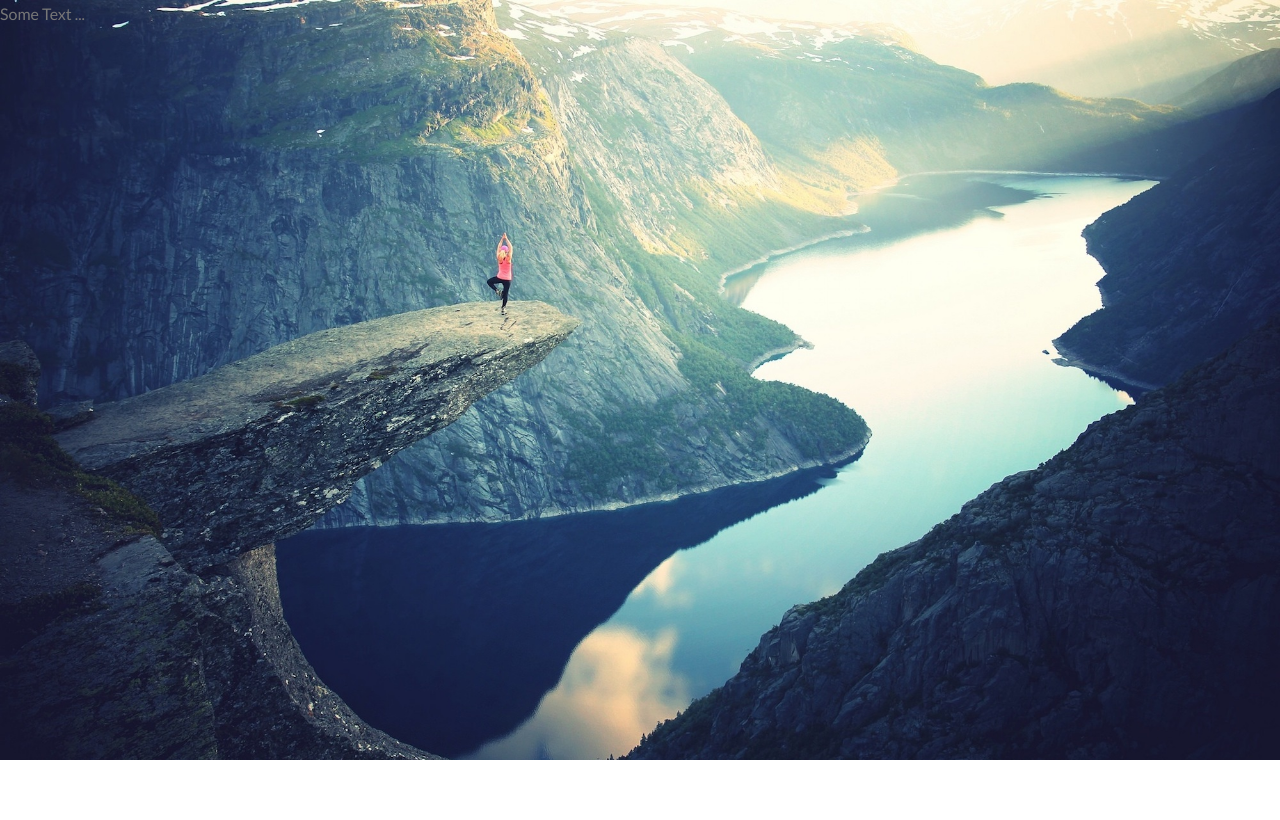
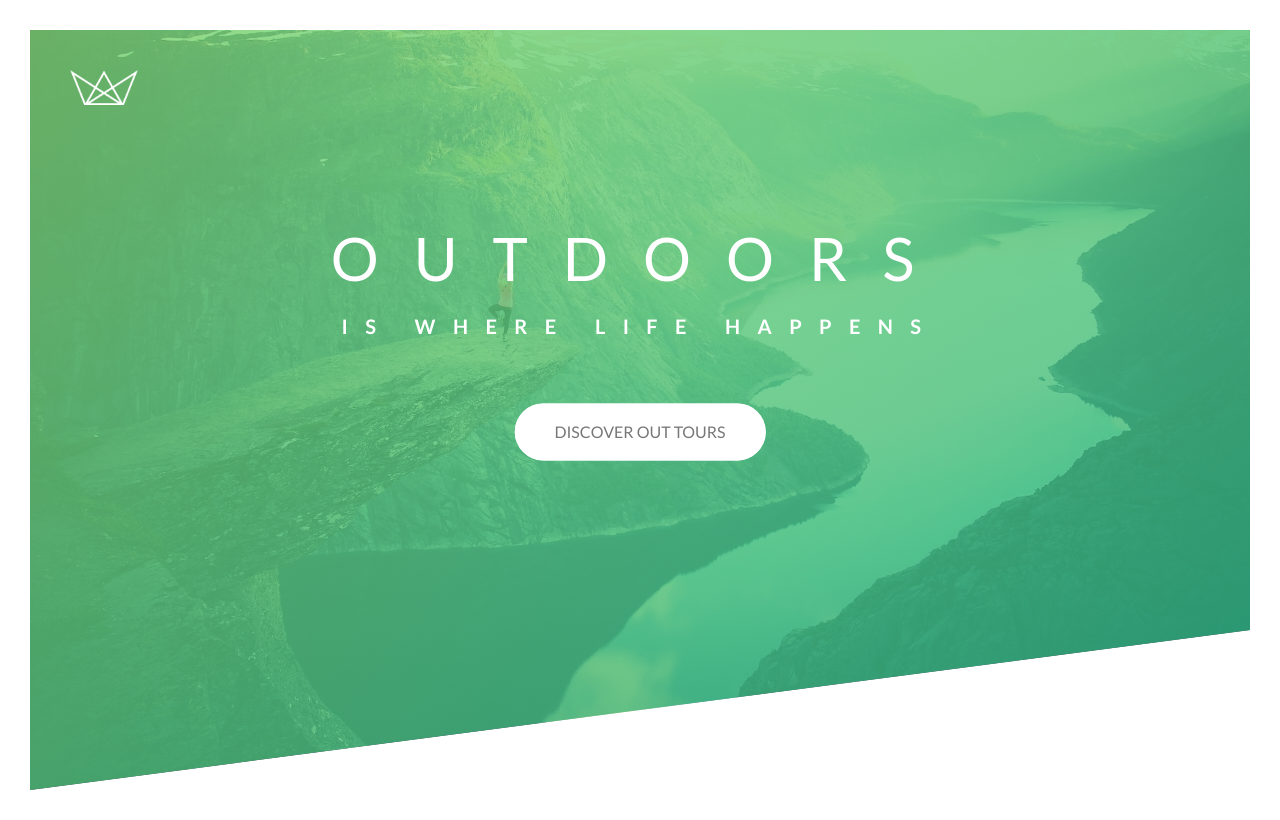
Before and after one commit to hessamimen/natours, a plain HTML site: page index.html in a window 1280 px wide. Drawn offline with Linux system fonts and the light colour scheme.

Commit message:
The header section is created and animation added to text box

```diff
--- a/css/styles.css
+++ b/css/styles.css
@@ -18,10 +18,166 @@ body {
   font-size: 16px;
   line-height: 1.7;
   color: #777;
+  padding: 30px;
 }
 
 .header {
   height: 95vh;
-  background-image: url(../img/hero.jpg);
+  background-image: linear-gradient(
+      to right bottom,
+      rgba(126, 213, 111, 0.8),
+      rgba(40, 180, 133, 0.8)
+    ),
+    url(../img/hero.jpg);
   background-size: cover;
+  background-position: top;
+  clip-path: polygon(0 0, 100% 0, 100% 75vh, 0 100%);
+  position: relative;
 }
+
+.logo-box {
+  position: absolute;
+  top: 40px;
+  left: 40px;
+}
+
+.logo {
+  height: 35px;
+}
+
+.text-box {
+  position: absolute;
+  top: 40%;
+  left: 50%;
+  transform: translate(-50%, -50%);
+  text-align: center;
+}
+
+.heading-primary {
+  color: #fff;
+  text-transform: uppercase;
+  margin-bottom: 60px;
+  /*
+  The "backface-visibility" property defines whether or not the back face of an element should be visible when facing the user.The back face of an element is a mirror image of the front face being displayed.This property is useful when an element is rotated. It lets you choose if the user should see the back face or not.
+  ALSO, can be used to avoid unwanted shaking that sometimes happens
+  */
+  backface-visibility: hidden;
+}
+
+.heading-primary-main {
+  display: block;
+  font-size: 60px;
+  font-weight: 400;
+  letter-spacing: 35px;
+
+  animation-name: moveInLeft;
+  animation-duration: 1s;
+  animation-timing-function: ease-out;
+  /*
+  animation-delay: 3s;
+  animation-iteration-count: 3;
+   */
+}
+
+.heading-primary-sub {
+  display: block;
+  font-size: 20px;
+  font-weight: 700;
+  letter-spacing: 17.4px;
+  animation: moveInRight 1s ease-out;
+}
+
+@keyframes moveInLeft {
+  0% {
+    opacity: 0;
+    transform: translateX(-100px);
+  }
+
+  80% {
+    transform: translateX(20px);
+  }
+  100% {
+    opacity: 1;
+    transform: translate(0);
+  }
+}
+@keyframes moveInRight {
+  0% {
+    opacity: 0;
+    transform: translateX(100px);
+  }
+  80% {
+    transform: translateX(-20px);
+  }
+  100% {
+    opacity: 1;
+    transform: translate(0);
+  }
+}
+@keyframes moveInBootom {
+  0% {
+    opacity: 0;
+    transform: translateY(100px);
+  }
+
+  100% {
+    opacity: 1;
+    transform: translate(0);
+  }
+}
+
+.btn:link,
+.btn:visited {
+  text-transform: uppercase;
+  text-decoration: none;
+  display: inline-block;
+  padding: 15px 40px;
+  border-radius: 100px;
+  transition: all 0.2s;
+  position: relative;
+}
+
+.btn:hover {
+  transform: translateY(-3px);
+  box-shadow: 0 10px 20px rgba(0, 0, 0, 0.2);
+}
+
+.btn:active {
+  transform: translateY(-1px);
+  box-shadow: 0 5px 10px rgba(0, 0, 0, 0.2);
+}
+
+.btn-white {
+  background-color: #fff;
+  color: #777;
+}
+
+.btn::after {
+  content: "";
+  display: inline-block;
+  height: 100%;
+  width: 100%;
+  border-radius: 100px;
+  position: absolute;
+  top: 0;
+  left: 0;
+  z-index: -1;
+  transition: all 0.4s;
+}
+
+.btn-white::after {
+  background-color: #fff;
+}
+
+.btn:hover::after {
+  transform: scaleX(1.4) scaleY(1.6);
+  opacity: 0;
+}
+
+.btn-animated {
+  animation: moveInBootom 1s ease-out 0.75s;
+  /*
+  The animation-fill-mode property specifies a style for the element when the animation is not playing (before it starts, after it ends, or both). CSS animations do not affect the element before the first keyframe is played or after the last keyframe is played. The animation-fill-mode property can override this behavior.
+*/
+  animation-fill-mode: backwards;
+}
--- a/index.html
+++ b/index.html
@@ -16,6 +16,17 @@
     <title>Natours | Exciting tours for adventurous people</title>
   </head>
   <body>
-    <header class="header">Some Text ...</header>
+    <header class="header">
+      <div class="logo-box">
+        <img src="./img/logo-white.png" alt="Logo" class="logo" />
+      </div>
+      <div class="text-box">
+        <h1 class="heading-primary">
+          <span class="heading-primary-main">outdoors</span>
+          <span class="heading-primary-sub">is where life happens</span>
+        </h1>
+        <a href="#" class="btn btn-white btn-animated">discover out tours</a>
+      </div>
+    </header>
   </body>
 </html>
```
